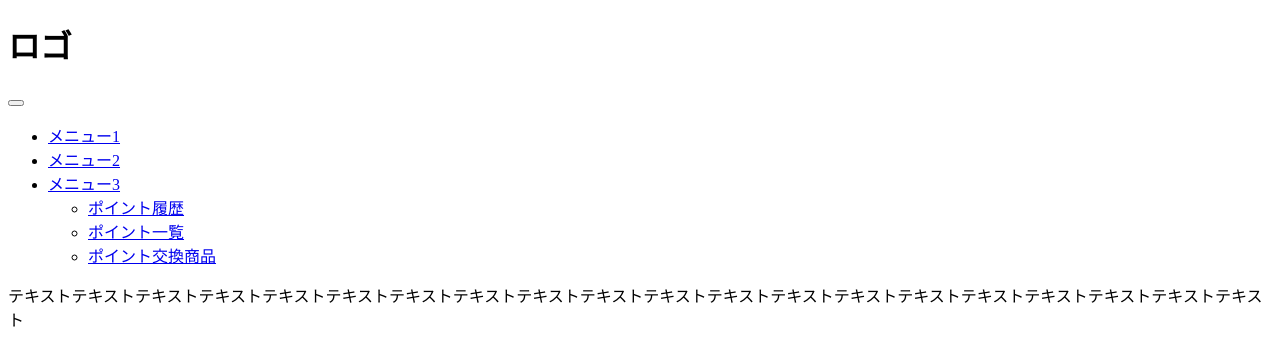
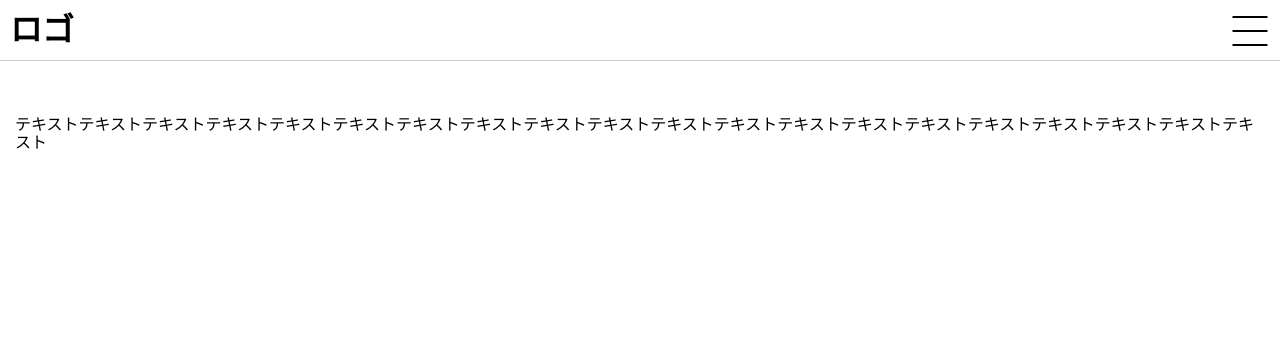
Before and after one commit to masakazu51/hamburger-menu-sample01, a plain HTML site: page index.html in a window 1280 px wide. Shown: the top 360 px of the page. Drawn offline with Linux system fonts and the light colour scheme; the site is published under a folder, as on GitHub Pages, so addresses that start at the root find nothing.

Commit message:
[fix] パスの指定を修正

```diff
--- a/index.html
+++ b/index.html
@@ -5,8 +5,8 @@
   <meta charset="UTF-8">
   <meta name="viewport" content="width=device-width, initial-scale=1.0">
   <title>ハンバーガメニュー：サンプル01</title>
-  <link rel="stylesheet" href="/assets/css/normalize.css">
-  <link rel="stylesheet" href="/assets/css/style.css">
+  <link rel="stylesheet" href="assets/css/normalize.css">
+  <link rel="stylesheet" href="assets/css/style.css">
 </head>
 
 <body>
@@ -54,8 +54,8 @@
     <p>テキストテキストテキストテキストテキストテキストテキストテキストテキストテキストテキストテキストテキストテキストテキストテキストテキストテキストテキストテキスト</p>
   </main>
 
-  <script src="/assets/js/jquery-3.5.1.min.js"></script>
-  <script src="/assets/js/hamburger.js"></script>
+  <script src="assets/js/jquery-3.5.1.min.js"></script>
+  <script src="assets/js/hamburger.js"></script>
 </body>
 
 </html>
```
